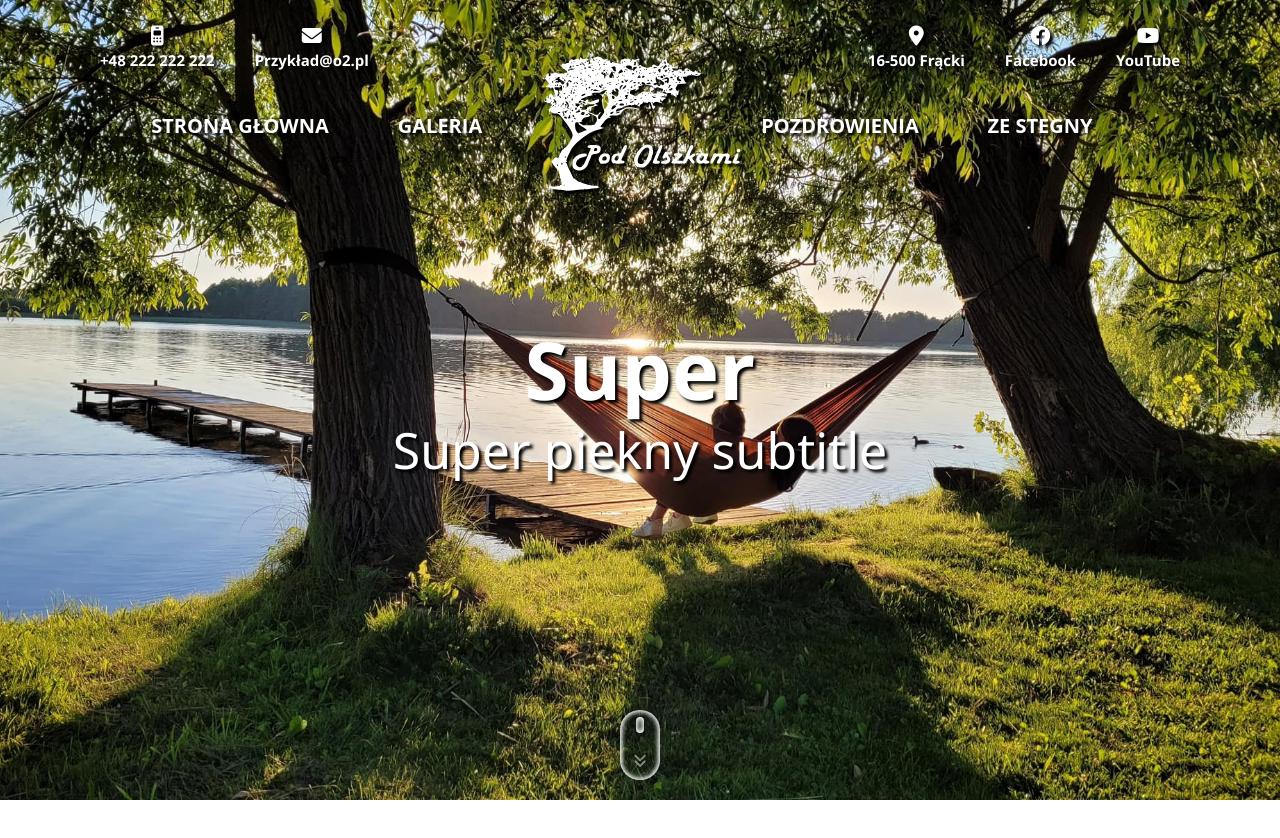
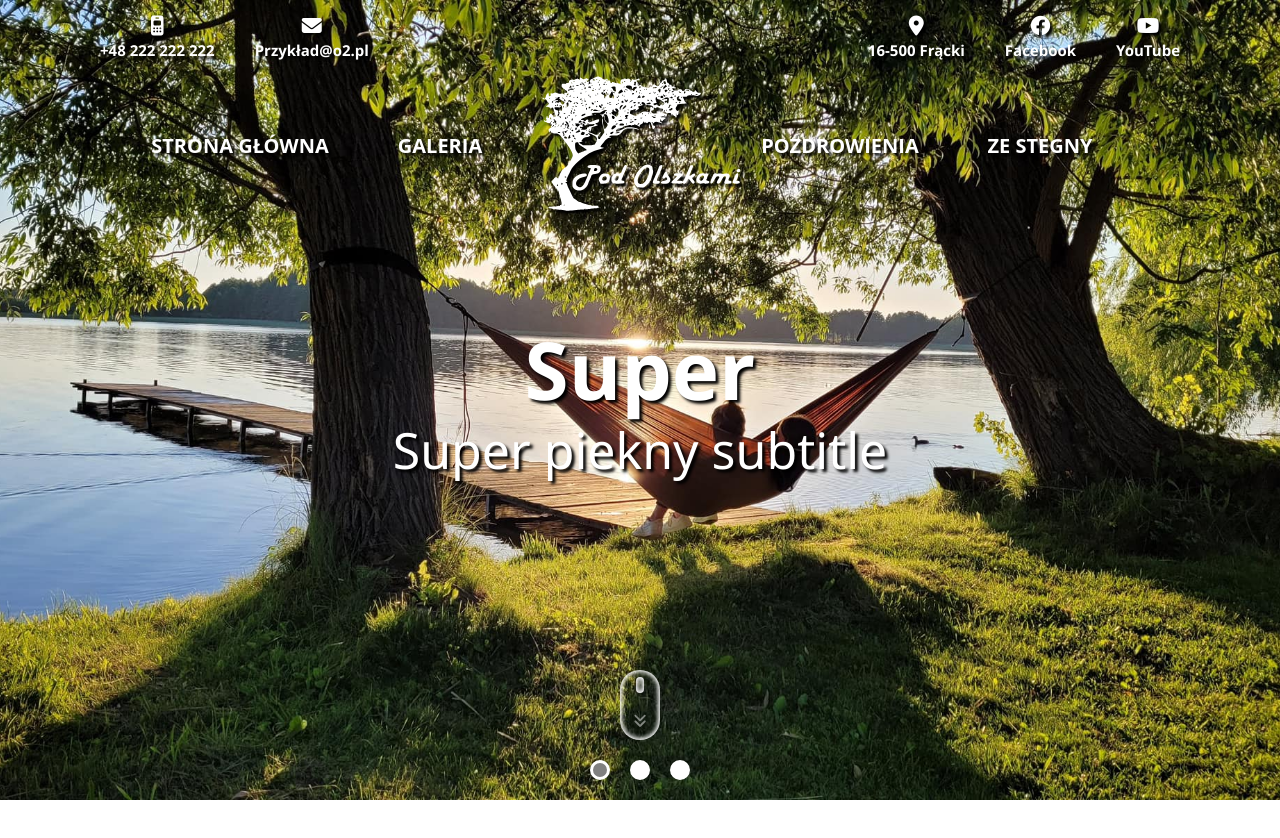
Before and after one commit to adrianpolubinski/pod-olszkami, a React (Create React App) app: page / in a window 1280 px wide. Shown: the top 838 px of the page. Built offline with nearby package versions, Linux system fonts and the light colour scheme.

Commit message:
Add slideList pagination

```diff
--- a/src/components/InfoBar.js
+++ b/src/components/InfoBar.js
@@ -13,7 +13,6 @@ const Div = styled.div`
     width: 100%;
     height: 7rem;
 
-    padding: 2rem 0 0 0;
     display: none;
 
     @media (min-width: 800px){
--- a/src/components/MainMenu.js
+++ b/src/components/MainMenu.js
@@ -5,12 +5,12 @@ import Brand from "./Brand";
 
 const Div = styled.div`
     position: fixed;
-    top: 5rem;
+    top: 7rem;
     left: 0;
     width: 100%;
     height: 15rem;
 
-    transform: translateY( calc(-100% - 5rem) );
+    transform: translateY( calc(-100% - 7rem) );
     transition: .7s;
 
 
--- a/src/components/MainNav.js
+++ b/src/components/MainNav.js
@@ -21,8 +21,33 @@ const Nav = styled.nav`
         text-transform: uppercase;
         font-family: "Open Sans";
         font-weight: 700;
+        position: relative;
 
+
+        &::after {
+            content: "";
+            display: block;
+            position: absolute;
+            right: 0;
+            bottom: -3px;
+            height: 3px;
+            width: 0;
+            background-color: red;
+            transition: width .3s;
+        }
+
+        &:hover {
+
+            &::after {
+                width: 100%;
+                left: 0;
+            }
+        }
     }
+
+
+
+
 
     ${props => { if(props.spaceBetween) return `
             & li{
--- /dev/null
+++ b/src/components/Pagination.js
@@ -0,0 +1,56 @@
+import { useEffect, useState } from "react";
+import styled from "styled-components";
+import PaginationItem from "./PaginationItem";
+
+const Ul = styled.ul`
+    position: absolute;
+    bottom: 2rem;
+    left: 50%;
+    transform: translateX(-50%);
+    display: flex;
+    list-style: none;
+`
+
+
+
+function Pagination({slidesCount, activeSlide, changeOnSelectSlide, stopAutoChangeSlide, startAutoChangeSlide}){
+
+    const [activeItem, setActiveItem] = useState(activeSlide)
+
+    useEffect(()=>{
+        setActiveItem(activeSlide)
+    }, [activeSlide])
+
+    const onClickHandler = (e) => {
+        changeOnSelectSlide(parseInt(e.target.id));
+    }
+
+    let listItemElements = [];
+    for(let i=0; i<slidesCount; i++){
+        if(i===activeItem)
+            listItemElements.push(
+            <PaginationItem
+                key={i}
+                id={i}
+                active
+                onClickHandler={onClickHandler}
+                stopAutoChangeSlide={stopAutoChangeSlide}
+                startAutoChangeSlide={startAutoChangeSlide}
+                />)
+        else listItemElements.push(
+        <PaginationItem
+        key={i}
+        id={i}
+        onClickHandler={onClickHandler}
+        stopAutoChangeSlide={stopAutoChangeSlide}
+        startAutoChangeSlide={startAutoChangeSlide}/>)
+    }
+
+    return (
+        <Ul>
+            {listItemElements}
+        </Ul>
+    )
+}
+
+export default Pagination
--- /dev/null
+++ b/src/components/PaginationItem.js
@@ -0,0 +1,34 @@
+import { useEffect, useState } from "react";
+import styled from "styled-components";
+
+const Li = styled.li`
+    height: 2rem;
+    width: 2rem;
+    border-radius: 50%;
+    border: .3rem solid white;
+    background-color: white;
+    margin: 0 1rem;
+    transition: 1s;
+    &:hover {
+        cursor: pointer;
+    }
+    ${props => {if(props.active){
+        return `
+            background-color: gray;
+        `
+    }}}
+`
+
+function PaginationItem({onClickHandler, active, id, stopAutoChangeSlide, startAutoChangeSlide}){
+    const [isActive, setIsActive] = useState(active);
+
+    useEffect(()=>{
+        setIsActive(active)
+    }, [active])
+
+    return (
+        <Li id={id} onClick={onClickHandler} active={isActive} onMouseEnter={stopAutoChangeSlide} onMouseLeave={startAutoChangeSlide}></Li>
+    )
+}
+
+export default PaginationItem;
--- a/src/components/ScrollIcon.js
+++ b/src/components/ScrollIcon.js
@@ -6,7 +6,7 @@ const Div = styled.div`
     box-shadow: inset 0 0 4px 2px #fff;
     border-radius: 25px;
     position:absolute;
-    bottom: 2rem;
+    bottom: 6rem;
     left: 50%;
     transform: translate(-50%, 0);
 
--- a/src/components/Slide.js
+++ b/src/components/Slide.js
@@ -13,7 +13,7 @@ const Li = styled.li`
   top: 0;
 
   opacity: 0;
-  transition: 1.5s;
+  transition: 1s;
 
 
   & div {
--- a/src/components/SlideList.js
+++ b/src/components/SlideList.js
@@ -2,7 +2,7 @@ import styled from 'styled-components';
 
 import Slide from './Slide';
 import { useEffect, useState } from 'react';
-
+import Pagination from './Pagination';
 
 const Ul = styled.ul`
     list-style: none;
@@ -13,9 +13,11 @@ const Ul = styled.ul`
 `;
 
 
+
 function SlideList() {
 
     const [activeSlide, setActiveSlide] = useState(0);
+    const [autoChangeSlide, setAutoChangeSlide] = useState(true);
 
     const slidesConfig = [{
         url: 'img/slider/slider-image-1.jpg',
@@ -35,9 +37,16 @@ function SlideList() {
 
 
     useEffect(() => {
-        const intervalIndex = setInterval(changeSlideHandle, 6000)
+        let intervalIndex;
+
+        if(autoChangeSlide){
+            intervalIndex = setInterval(changeSlideHandle, 6000);
+        } else {
+            clearInterval(intervalIndex);
+        }
+
         return () => clearInterval(intervalIndex);
-      }, []);
+      }, [autoChangeSlide]);
 
 
 
@@ -51,17 +60,37 @@ function SlideList() {
     }
 
 
+    const changeOnSelectSlide=(slideIndex)=>{
+        setActiveSlide(slideIndex);
+    }
+
+    const stopAutoChangeSlide = () => {
+        setAutoChangeSlide(false)
+    }
+
+    const startAutoChangeSlide = () => {
+        setAutoChangeSlide(true)
+    }
 
     const slideElements = slidesConfig.map(( slideConfig, index ) => {
         return (
-            <Slide key={index} config={slideConfig} isActive={activeSlide===index?true:false}/>
+            <Slide key={index} config={slideConfig} isActive={activeSlide===index?true:false} />
         )
     })
 
     return (
-        <Ul>
-            {slideElements}
-        </Ul>
+        <>
+            <Ul>
+                {slideElements}
+            </Ul>
+            <Pagination
+            slidesCount={slidesConfig.length}
+            activeSlide={activeSlide}
+            changeOnSelectSlide={changeOnSelectSlide}
+            stopAutoChangeSlide={stopAutoChangeSlide}
+            startAutoChangeSlide={startAutoChangeSlide}/>
+        </>
+
     )
   }
 
--- a/src/components/Slider.js
+++ b/src/components/Slider.js
@@ -2,7 +2,6 @@ import styled from 'styled-components';
 
 import SlideList from './SlideList'
 import ScrollIcon from './ScrollIcon';
-
 
 const Div = styled.div`
     position: relative;
```
